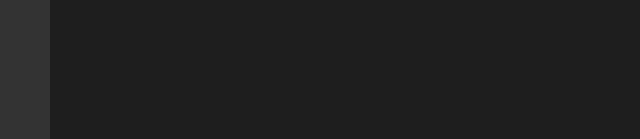
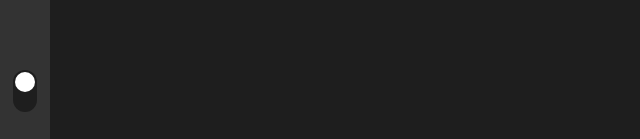
Before and after one commit to SHD-Sihyeon/React-Blog-Frontend, a React (Create React App) app: page / in a window 1280 px wide. Shown: the part 658-797 px from the top of the page, without its empty margins (0-640 px from the left). Built offline with nearby package versions, Linux system fonts and the light colour scheme.

Commit message:
11.09 final

```diff
--- a/src/App.js
+++ b/src/App.js
@@ -8,7 +8,7 @@ import Main from "./pages/Main";
 import AppContext from "./context/Appcontext";
 import { useEffect, useState } from "react";
 import { ThemeProvider } from "styled-components";
-import { darkTheme } from "./style/theme";
+import { darkTheme, lightTheme } from "./style/theme";
 import { GlobalStyle } from "./style/GlobalStyle";
 
 const router = createBrowserRouter(
@@ -24,6 +24,7 @@ function App() {
   const [selectedPost, setSelectedPost] = useState("");
   const [postData, setPostData] = useState([]);
   const [openPost, setOpenPost] = useState([]);
+  const [theme, setTheme] = useState("dark");
 
   useEffect(() => {
     setPostData([
@@ -39,6 +40,11 @@ function App() {
             type: "post",
             title: "Tech1",
             path: "/Tech/Tech1",
+            data: {
+              date: "2022.11.09",
+              tag: ["기술", "리뷰"],
+              content: "내용~~",
+            },
           },
           {
             type: "post",
@@ -68,9 +74,17 @@ function App() {
 
   return (
     <AppContext.Provider
-      value={{ selectedPost, setSelectedPost, postData, openPost, setOpenPost }}
+      value={{
+        selectedPost,
+        setSelectedPost,
+        postData,
+        openPost,
+        setOpenPost,
+        theme,
+        setTheme,
+      }}
     >
-      <ThemeProvider theme={darkTheme}>
+      <ThemeProvider theme={theme === "dark" ? darkTheme : lightTheme}>
         <GlobalStyle />
         <RouterProvider router={router} />
       </ThemeProvider>
--- a/src/common/common.function.js
+++ b/src/common/common.function.js
@@ -1,4 +1,5 @@
 export const getPostOne = (postData, path) => {
+  if (!path) return false;
   const pathArr = path.split("/").filter(Boolean);
   const data = pathArr.reduce((sum, current, index) => {
     const lastPath = pathArr.length - 1 === index;
--- a/src/context/Appcontext.js
+++ b/src/context/Appcontext.js
@@ -9,4 +9,6 @@ export default React.createContext({
   setOpenPost: () => {},
   // 게시물 데이터
   postData: [],
+  theme: "",
+  setTheme: () => {},
 });
--- a/src/pages/Main.js
+++ b/src/pages/Main.js
@@ -10,8 +10,15 @@ import PostWrap from "../components/PostWrap.js";
 
 function Main() {
   const [selected, setSelected] = useState(null);
-  const { setOpenPost, setSelectedPost, selectedPost, postData, openPost } =
-    useContext(Appcontext);
+  const {
+    setOpenPost,
+    setSelectedPost,
+    selectedPost,
+    postData,
+    openPost,
+    theme,
+    setTheme,
+  } = useContext(Appcontext);
   const listArr = [
     {
       icon: <HiOutlineDocument size={32} />,
@@ -47,6 +54,7 @@ function Main() {
   return (
     <Warp>
       <LeftBar>
+        <div>
           {listArr.map((one, index) => (
             <IconWarp
               selected={selected === index}
@@ -56,6 +64,15 @@ function Main() {
               {one.icon}
             </IconWarp>
           ))}
+        </div>
+        <div>
+          <div
+            className={theme}
+            onClick={() => {
+              setTheme(theme === "dark" ? "light" : "dark");
+            }}
+          ></div>
+        </div>
       </LeftBar>
       {selected !== null && listArr[selected] && (
         <LeftContent>
@@ -94,7 +111,28 @@ function Main() {
             );
           })}
         </RightHeader>
-        <RightContent>{selectedPost}</RightContent>
+        <RightContent selected={selected}>
+          {(() => {
+            const data = getPostOne(postData, selectedPost);
+            return (
+              data && (
+                <>
+                  <p>{data?.path}</p>
+                  <div>
+                    <h1>{data?.title}</h1>
+                    <p>Sihyeon | {data?.data?.date}</p>
+                    <div>
+                      {data?.data?.tag.map((one, index) => (
+                        <span key={index}>{one}</span>
+                      ))}
+                    </div>
+                    <div>{data?.data?.content}</div>
+                  </div>
+                </>
+              )
+            );
+          })()}
+        </RightContent>
       </RightWrap>
     </Warp>
   );
@@ -111,6 +149,37 @@ const LeftBar = styled.div`
   width: 50px;
   min-width: 50px;
   background-color: ${({ theme }) => theme.color.third};
+  display: flex;
+  justify-content: space-between;
+  flex-direction: column;
+  > div:last-child {
+    padding-bottom: 30px;
+    display: flex;
+    align-items: center;
+    flex-direction: column;
+    > div {
+      height: 42px;
+      width: 24px;
+      //border: 1px solid ${({ theme }) => theme.color.text};
+      background: ${({ theme }) => theme.color.primary};
+      border-radius: 50px;
+      position: relative;
+      &::after {
+        content: "";
+        position: absolute;
+        top: 2px;
+        left: 2px;
+        width: 20px;
+        height: 20px;
+        border-radius: 20px;
+        background-color: ${({ theme }) => theme.color.text};
+        transition: 0.3s;
+      }
+      &.light::after {
+        top: 20px;
+      }
+    }
+  }
 `;
 const IconWarp = styled.div`
   display: flex;
@@ -142,6 +211,34 @@ const RightContent = styled.div`
   width: 100%;
   height: calc(100% - 50px);
   background-color: ${({ theme }) => theme.color.primary};
+  padding: 10px 20px;
+  display: flex;
+  flex-direction: column;
+  align-items: center;
+  > p {
+    width: 100%;
+    color: #a7a7a7;
+  }
+  > div {
+    width: 100%;
+    max-width: 600px;
+    > h1 {
+      padding: 20px 0 20px;
+    }
+    > p {
+      padding-bottom: 10px;
+      color: #a7a7a7;
+    }
+    > div:nth-child(3) {
+      padding: 10px 0 20px 0;
+      > span {
+        padding: 5px 10px;
+        margin-right: 10px;
+        border-radius: 10px;
+        background-color: ${({ theme }) => theme.color.third};
+      }
+    }
+  }
 `;
 const RightHeader = styled.div`
   width: 100%;
--- a/src/style/GlobalStyle.js
+++ b/src/style/GlobalStyle.js
@@ -5,6 +5,7 @@ export const GlobalStyle = createGlobalStyle`
   margin: 0;
   padding: 0;
   box-sizing: border-box;
+  transition: 0.3s;
 }
 
 *:not(svg, path) {
--- a/src/style/theme.js
+++ b/src/style/theme.js
@@ -8,3 +8,14 @@ export const darkTheme = {
     text: "white",
   },
 };
+
+export const lightTheme = {
+  color: {
+    primary: "#ffffff",
+    secondary: "#dedede",
+    third: "#cccccc",
+    selected: "#a7a7a7",
+    hover: "#b7b7b7",
+    text: "#1f1f1f",
+  },
+};
```
Lines whose indentation alone changed are shown as unchanged.
